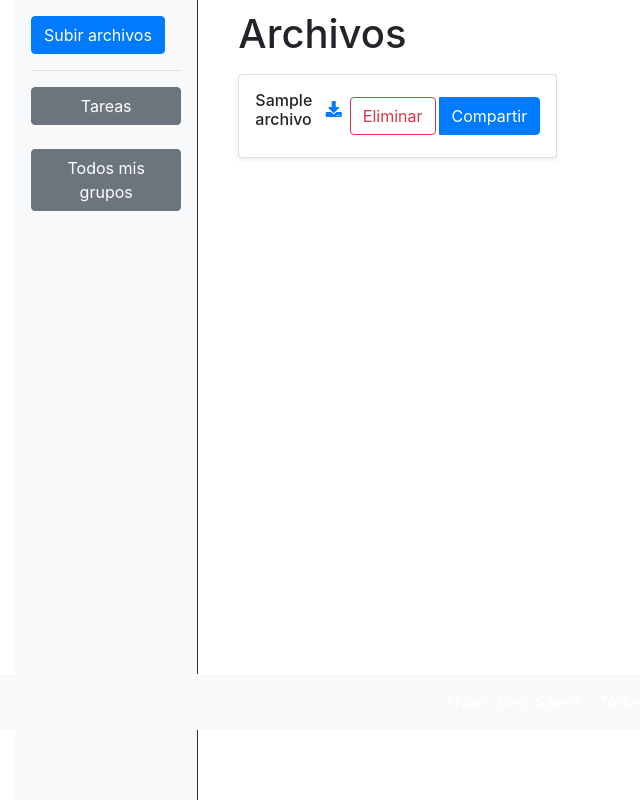
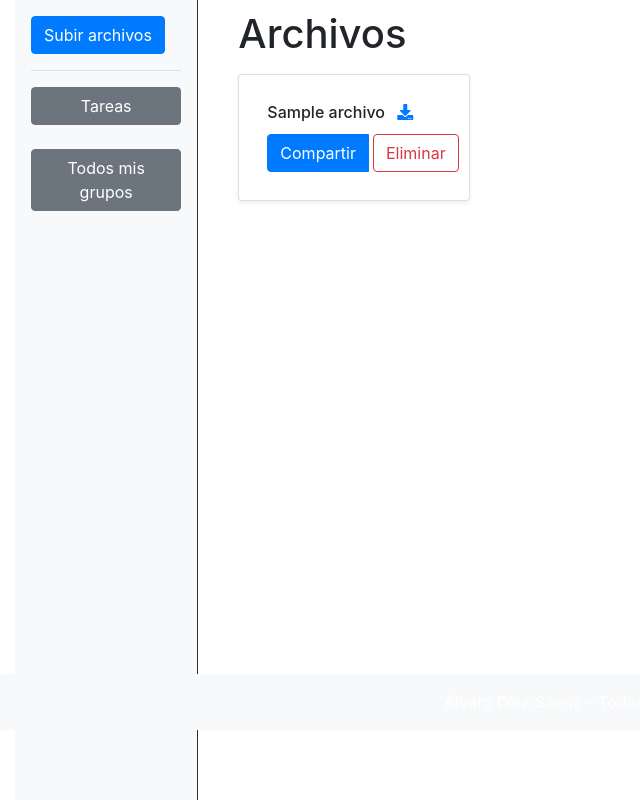
Before and after one commit to ads1010/TFG, a Flask app: page /archivos in a window 1280 px wide. Shown: the part 70-870 px from the top of the page, without its empty margins (0-640 px from the left). Run offline with Flask 3, Linux system fonts and the light colour scheme; a user stored in the database is signed in; tables that the repository leaves empty hold one stand-in row (values such as "Sample post"); some libraries are stand-ins or nearby versions.

Commit message:
UI Archivos grupo y UI Archivos y pequeña corrección

```diff
--- a/app.py
+++ b/app.py
@@ -228,7 +228,7 @@ def delete_tarea(tarea_id):
 @login_required
 def ver_grupos():
     grupos = listar_grupos()
-    return render_template('grupos.html', grupos=grupos)
+    return render_template('grupos.html', nombre_usuario=current_user.usuario, grupos=grupos)
 
 # crear grupo
 @app.route('/crear_grupo', methods=['POST'])
--- a/templates/archivos.html
+++ b/templates/archivos.html
@@ -27,24 +27,25 @@
                         <button type="submit" class="btn btn-primary">Subir</button>
                     </form>
                 </div>
-
                 <h1>Archivos</h1>
                 <div class="row align-items-center mb-3 mt-3">
                     {% for archivo in files %}
-                    <div class="col-md-4 mb-3">
-                        <div class="card shadow-sm p-3">
-                            <div class="d-flex justify-content-between align-items-center">
-                                <div class="card-title h6">{{ archivo.nombre }}</div>
-                                <div class="btn-group">
-                                    <a href="{{ url_for('descargar_archivo', archivo_id=archivo.id) }}" class=" mr-2">
+                    <div class="col-md-3 mb-3">
+                        <div class="card shadow-sm p-2">
+                            <div class="card-body">
+                                <div class="card-title h6">{{ archivo.nombre }}
+
+                                    <a href="{{ url_for('descargar_archivo', archivo_id=archivo.id) }}" class=" ml-2 ">
                                         <i class="fas fa-download"></i>
                                     </a>
+                                </div>
+                                <div class="btn-group">
+                                    <button type="button" class="btn btn-primary mr-1" data-toggle="modal" data-target="#asignarGrupo{{ archivo.id }}">
+                                        Compartir
+                                    </button>
                                     <form method="POST" action="/delete/{{ archivo.id }}" class="mr-1">
                                         <button type="submit" class="btn btn-outline-danger">Eliminar</button>
                                     </form>
-                                    <button type="button" class="btn btn-primary" data-toggle="modal" data-target="#asignarGrupo{{ archivo.id }}">
-                                        Compartir
-                                    </button>
                                 </div>
                             </div>
                         </div>
--- a/templates/home.html
+++ b/templates/home.html
@@ -42,7 +42,7 @@
                         <div>{{ grupo.nombre }}</div>
                         <small>{{grupo.descripcion}}</small>
                     </div>
-                    <button class="btn btn-outline-primary btn-sm">Ver</button>
+                    <button class="btn btn-outline-primary btn-sm" onclick="window.location.href='/grupo/{{ grupo.id }}'">Ver</button>
                 </div>
                 {% endfor %}
                 <div class="mt-4">
```
Also changed, not shown: templates/grupo.html (+5 -2 lines).
